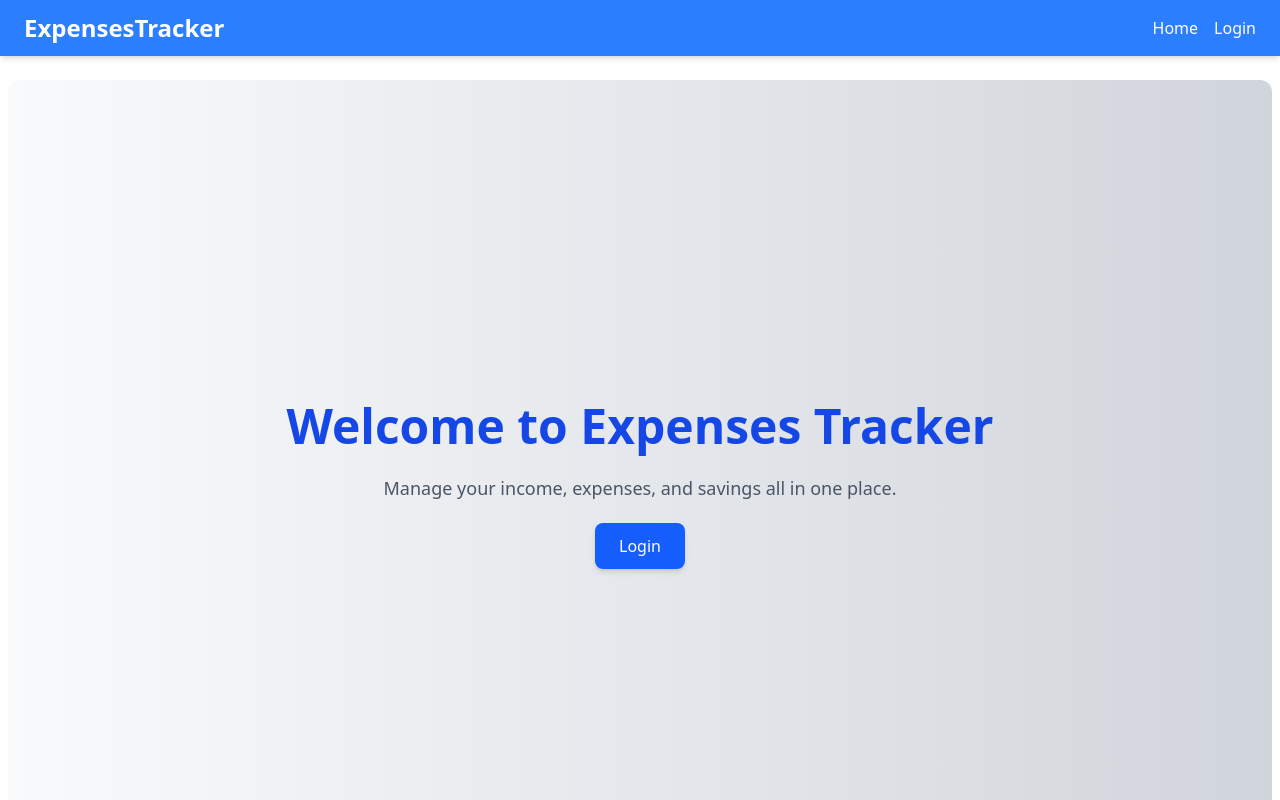
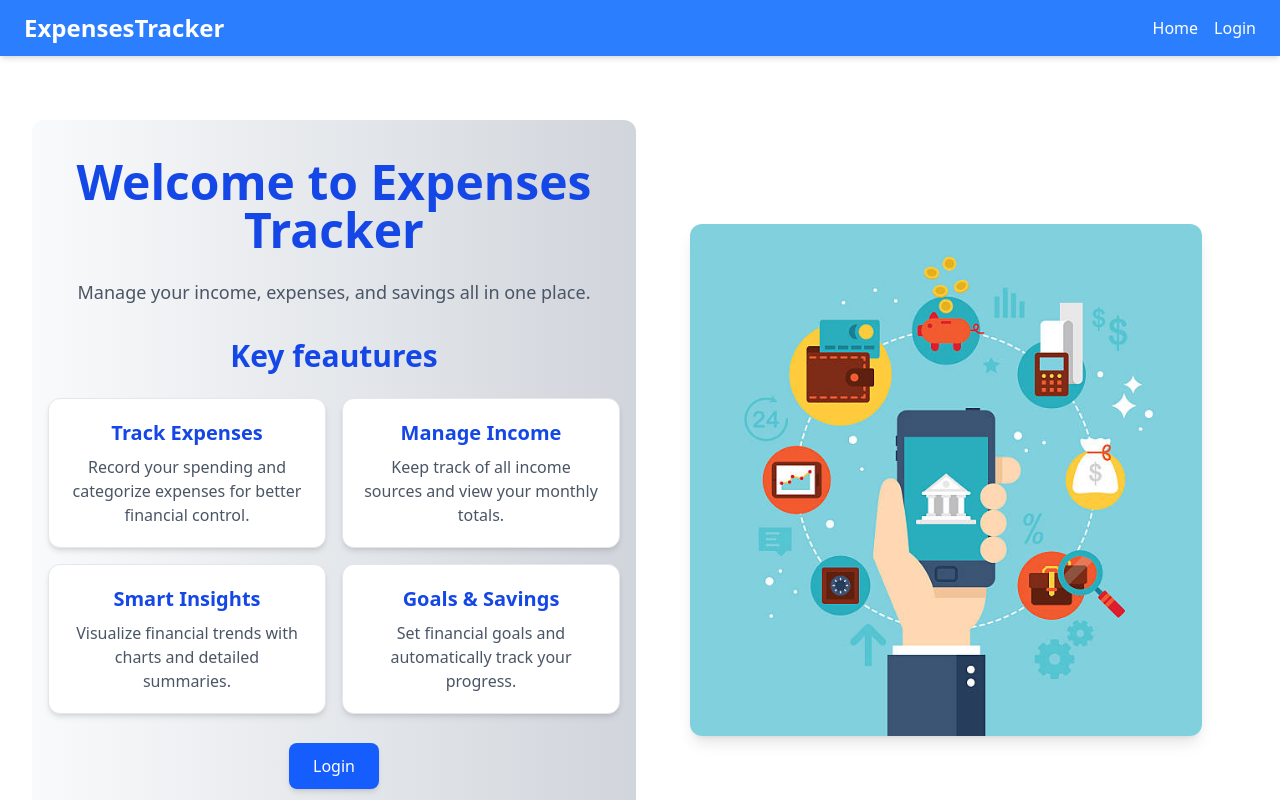
Before and after one commit to Mwaisaka/expenses_tracker, a React (Vite) app in the folder ds_client/: page / in a window 1280 px wide. Shown: the top 800 px of the page. Built offline with nearby package versions, Linux system fonts and the light colour scheme.

Commit message:
Update : Updated landing page with cards and image

```diff
--- a/ds_client/src/pages/Home.tsx
+++ b/ds_client/src/pages/Home.tsx
@@ -1,11 +1,15 @@
 import { Link } from "react-router-dom";
 import { useAuth } from "../context/AuthContext";
+import Image from "../../public/Home.jpg"
 
 export default function Home() {
   const { user } = useAuth();
 
   return (
-    <div className="flex flex-col items-center justify-center min-h-screen text-center px-4 bg-gradient-to-r from-gray-50 to-gray-300 rounded-xl">
+    <div className="min-h-screen grid grid-cols-1 md:grid-cols-2 gap-2 rounded-xl px-6 py-10">
+
+      {/*Left column */}
+      <div className="flex flex-col items-center justify-center text-center px-4 bg-gradient-to-r from-gray-50 to-gray-300 rounded-xl">
         <h1 className="text-4xl md:text-5xl font-bold mb-6 text-blue-700">
           Welcome to Expenses Tracker
         </h1>
@@ -13,6 +17,46 @@ export default function Home() {
           Manage your income, expenses, and savings all in one place.
         </p>
 
+
+        {/* FEATURE CARDS */}
+        <h1 className="text-2xl md:text-3xl font-bold mb-6 text-blue-700">
+          Key feautures
+        </h1>
+        <div className="grid grid-cols-1 sm:grid-cols-2 gap-4 mb-10">
+
+          {/* Card 1 */}
+          <div className="bg-white shadow-md rounded-xl p-5 border border-gray-200 hover:shadow-lg transition">
+            <h3 className="text-xl font-semibold text-blue-700 mb-2">Track Expenses</h3>
+            <p className="text-gray-600">
+              Record your spending and categorize expenses for better financial control.
+            </p>
+          </div>
+
+          {/* Card 2 */}
+          <div className="bg-white shadow-md rounded-xl p-5 border border-gray-200 hover:shadow-lg transition">
+            <h3 className="text-xl font-semibold text-blue-700 mb-2">Manage Income</h3>
+            <p className="text-gray-600">
+              Keep track of all income sources and view your monthly totals.
+            </p>
+          </div>
+
+          {/* Card 3 */}
+          <div className="bg-white shadow-md rounded-xl p-5 border border-gray-200 hover:shadow-lg transition">
+            <h3 className="text-xl font-semibold text-blue-700 mb-2">Smart Insights</h3>
+            <p className="text-gray-600">
+              Visualize financial trends with charts and detailed summaries.
+            </p>
+          </div>
+
+          {/* Card 4 */}
+          <div className="bg-white shadow-md rounded-xl p-5 border border-gray-200 hover:shadow-lg transition">
+            <h3 className="text-xl font-semibold text-blue-700 mb-2">Goals & Savings</h3>
+            <p className="text-gray-600">
+              Set financial goals and automatically track your progress.
+            </p>
+          </div>
+
+        </div>
         {user ? (
           <Link
             to="/dashboard"
@@ -21,7 +65,7 @@ export default function Home() {
             Go to Dashboard
           </Link>
         ) : (
-        <div className="space-x-4">
+          <div className="space-x-4 mb-6">
             <Link
               to="/login"
               className="bg-blue-600 text-white px-6 py-3 rounded-lg shadow-md hover:bg-blue-700 transition"
@@ -37,5 +81,17 @@ export default function Home() {
           </div>
         )}
       </div>
+
+      {/*Right column*/}
+      <div className="flex items-center justify-center p-6">
+        <img
+          src={Image}
+          alt="Expenses Tracker"
+          className="w-full max-w-full md:max-w-lg h-auto rounded-xl shadow-lg object-cover"
+
+        />
+      </div>
+
+    </div>
   );
 }
```
Also changed, not shown: ds_client/public/Home.jpg (added). Lines whose indentation alone changed are shown as unchanged.
